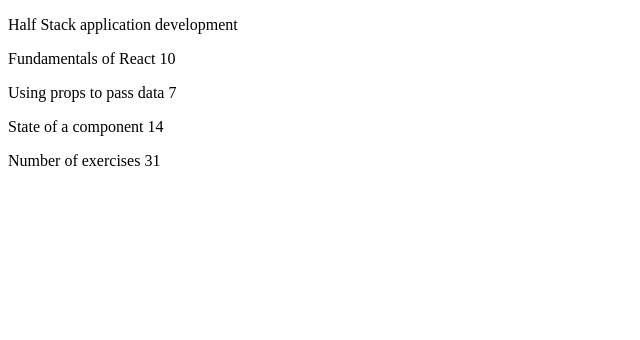
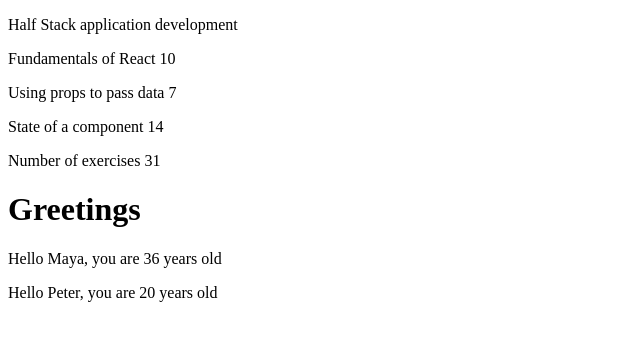
Before and after one commit to krdelva/fullstack-open, a React (Create React App) app in the folder part1/courseinfo/: page / in a window 1280 px wide. Shown: the top 340 px of the page, without its empty margins (0-640 px from the left). Built offline with nearby package versions, Linux system fonts and the light colour scheme.

Commit message:
Modify fils to fix children props

```diff
--- a/part1/courseinfo/src/App.js
+++ b/part1/courseinfo/src/App.js
@@ -1,21 +1,39 @@
 import Header from "./Header.js"
 import Content from "./Content"
 import Total from "./Total"
+import Hello from "./Hello"
 
 const App = () => {
-  const course = "Half Stack application development"
-  const part1 = "Fundamentals of React"
-  const exercise1 = 10
-  const part2 = "Using props to pass data"
-  const exercise2 = 7
-  const part3 = "State of a component"
-  const exercise3 = 14
+  const course = {
+    name: "Half Stack application development",
+    parts: [
+      {
+        name: "Fundamentals of React",
+        exercises: 10
+      },
+      {
+        name: "Using props to pass data",
+        exercises: 7
+      },
+      {
+        name: "State of a component",
+        exercises: 14
+      }
+    ]
+  }
+
+  const name = "Peter"
+  const age = 20
 
   return (
     <>
-      <Header course={course} />
-      <Content part1={part1} exercise1={exercise1} part2={part2} exercise2={exercise2} part3={part3} exercise3={exercise3} />
-      <Total exercise1={exercise1} exercise2={exercise2} exercise3={exercise3} />
+      <Header course={course.name} />
+      <Content parts={course.parts} />
+      <Total parts={course.parts} />
+
+      <h1>Greetings</h1>
+      <Hello name="Maya" age={26+10} />
+      <Hello name={name} age={age} />
     </>
   );
 }
--- a/part1/courseinfo/src/Content.js
+++ b/part1/courseinfo/src/Content.js
@@ -2,9 +2,9 @@
 
 const Content = (props) => (
     <>
-         <Part part={props.part1} exercise={props.exercise1} />
-         <Part part={props.part2} exercise={props.exercise2} />
-         <Part part={props.part3} exercise={props.exercise3} />
+         <Part name={props.parts[0].name} exercises={props.parts[0].exercises} />
+         <Part name={props.parts[1].name} exercises={props.parts[1].exercises} />
+         <Part name={props.parts[2].name} exercises={props.parts[2].exercises} />
     </>
 
 )
--- /dev/null
+++ b/part1/courseinfo/src/Hello.js
@@ -0,0 +1,11 @@
+const Hello = (props) => {
+    return (
+        <div>
+            <p>
+                Hello {props.name}, you are {props.age} years old
+            </p>
+        </div>
+    )
+}
+
+export default Hello;
--- a/part1/courseinfo/src/Part.js
+++ b/part1/courseinfo/src/Part.js
@@ -1,3 +1,3 @@
-const Part = (props) => (<p>{props.part} {props.exercise}</p>)
+const Part = (props) => (<p>{props.name} {props.exercises}</p>)
 
 export default Part;
--- a/part1/courseinfo/src/Total.js
+++ b/part1/courseinfo/src/Total.js
@@ -1,3 +1,3 @@
-const Total = (props) => (<p>Number of exercises {props.exercise1 + props.exercise2 + props.exercise3}</p>)
+const Total = (props) => (<p>Number of exercises {props.parts[0].exercises + props.parts[1].exercises + props.parts[2].exercises}</p>)
 
 export default Total;
```
